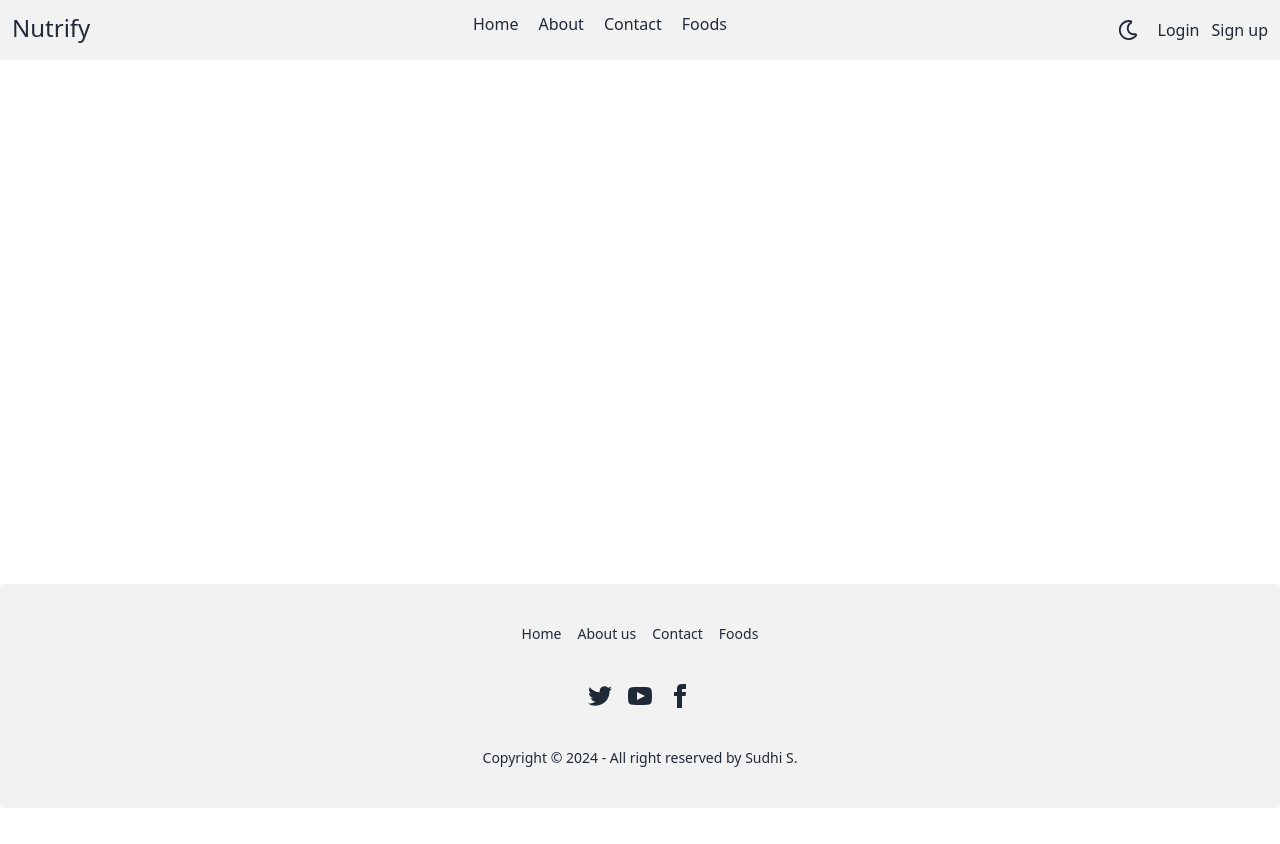
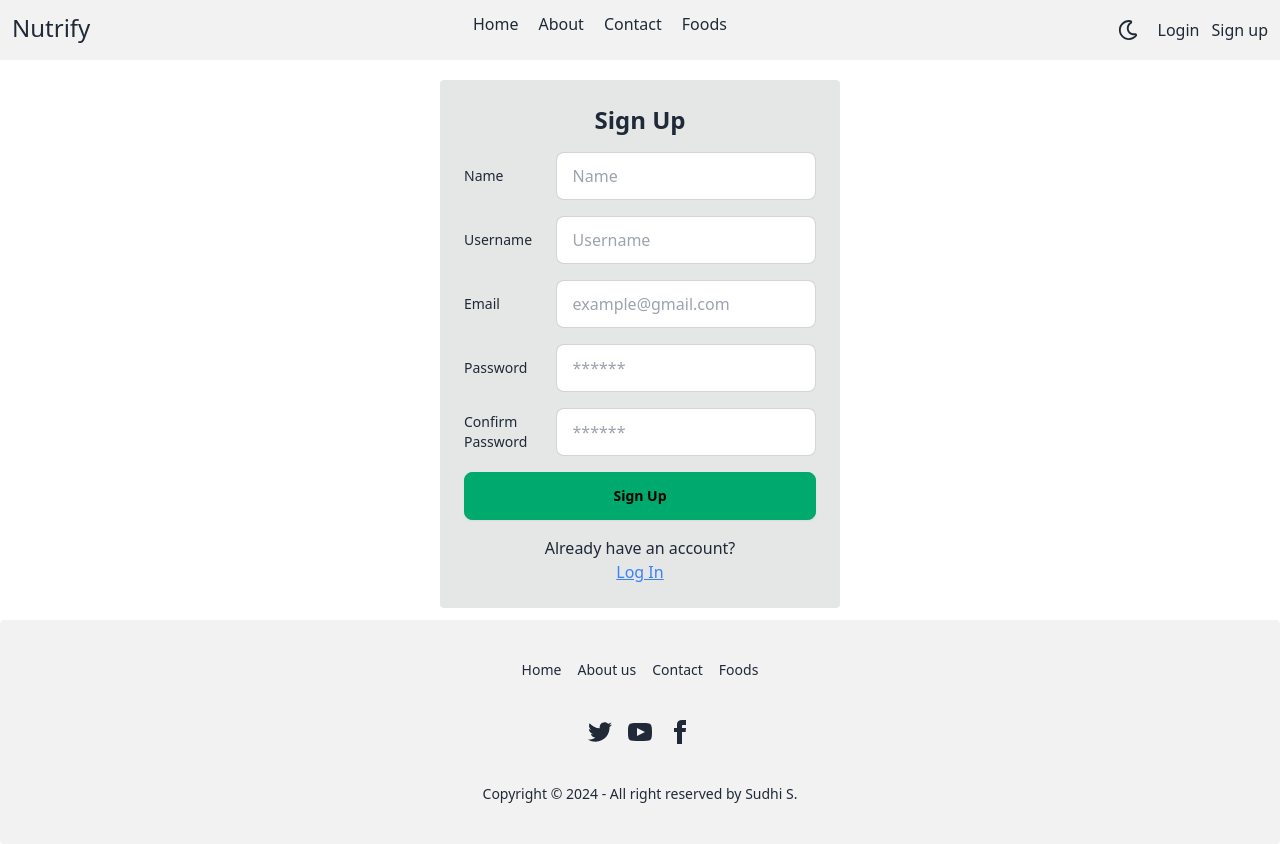
Before and after one commit to Sudhi-S-2003/Nutrify, a React (Vite) app in the folder frontend/: page /Signup in a window 1280 px wide. Before the commit the page ends 808 px from the top, so only its background shows below. Built offline with nearby package versions, Linux system fonts and the light colour scheme.

Commit message:
form design

```diff
--- a/frontend/src/Home/Navbar.jsx
+++ b/frontend/src/Home/Navbar.jsx
@@ -4,11 +4,17 @@ import { IoSunnyOutline } from "react-icons/io5";
 import { useState } from "react";
 import { Link } from 'react-router-dom'
 function Navbar() {
-  const [darkMode, setDarkMode] = useState(false);
+  const getInitialTheme = () => {
+    if (window.matchMedia("(prefers-color-scheme: dark)").matches) {
+      return "dark";
+    }
+    return "light";
+  };
+  const [darkMode, setDarkMode] = useState(getInitialTheme);
   const [isOpen, setIsOpen] = useState(false);
   const toggleTheme = () => {
-    const newTheme = darkMode ? 'light' : 'dark';
-    setDarkMode(!darkMode);
+    const newTheme = darkMode==="dark" ? 'light' : 'dark';
+    setDarkMode(newTheme);
     document.documentElement.setAttribute('data-theme', newTheme);
   };
   const toggleMenu = () => setIsOpen(!isOpen);
@@ -24,14 +30,14 @@ function Navbar() {
       </div>
       <div className="flex gap-3 items-center">
       <button onClick={toggleTheme} className="p-2">
-          {darkMode ? (
+          {darkMode === "dark"  ? (
             <IoSunnyOutline size={20} />
           ) : (
             <FaRegMoon size={20} />
           )}
         </button>
-        <button>Login</button>
-        <a href="">Sign up</a>
+       <Link to="/Login"> <button >Login</button></Link>
+        <Link to="/Signup">Sign up</Link>
         <button onClick={toggleMenu} className="sm:hidden p-2">
             {/* Add a hamburger icon here */}
             &#9776;
--- /dev/null
+++ b/frontend/src/Home/Page/Login.jsx
@@ -0,0 +1,29 @@
+import React from "react";
+import { Link } from "react-router-dom";
+
+function Login() {
+  return (
+    <div className="max-w-[400px] mx-auto p-6 bg-base-300 rounded">
+      <h2 className="text-2xl font-bold mb-4 text-center">Login</h2>
+      <div className="space-y-4">
+        <label className="flex flex-col sm:flex-row items-center gap-2 mb-3">
+          <span className="text-sm w-full sm:w-1/3">Username or Email</span>
+          <input type="text" className="input input-bordered w-full" placeholder="Username or Email" />
+        </label>
+        <label className="flex flex-col sm:flex-row items-center gap-2 mb-3">
+          <span className="text-sm w-full sm:w-1/3">Password</span>
+          <input type="password" className="input input-bordered w-full" placeholder="******" />
+        </label>
+      </div>
+      <button className="btn btn-success w-full mt-4">Login</button>
+      <div className="text-center mt-4">
+        <p>Don't have an account?</p>
+        <Link to="/Signup" className="text-blue-500 underline">
+          Sign Up
+        </Link>
+      </div>
+    </div>
+  );
+}
+
+export default Login;
--- /dev/null
+++ b/frontend/src/Home/Page/Signup.jsx
@@ -0,0 +1,42 @@
+import { Link } from 'react-router-dom'
+
+
+function Signup() {
+  return (
+    <div className="max-w-[400px] m-auto p-6 bg-base-300 rounded mb-3">
+      <h2 className="text-2xl font-bold mb-4 text-center">Sign Up</h2>
+      <div className="space-y-4">
+        <label className="flex flex-col sm:flex-row items-center gap-2 mb-3">
+          <span className="text-sm w-full sm:w-1/3">Name</span>
+          <input type="text" className="input input-bordered w-full" placeholder="Name" />
+        </label>
+        <label className="flex flex-col sm:flex-row items-center gap-2 mb-3">
+          <span className="text-sm w-full sm:w-1/3">Username</span>
+          <input type="text" className="input input-bordered w-full" placeholder="Username" />
+        </label>
+        <label className="flex flex-col sm:flex-row items-center gap-2 mb-3">
+          <span className="text-sm w-full sm:w-1/3">Email</span>
+          <input type="email" className="input input-bordered w-full" placeholder="example@gmail.com" />
+        </label>
+        <label className="flex flex-col sm:flex-row items-center gap-2 mb-3">
+          <span className="text-sm w-full sm:w-1/3">Password</span>
+          <input type="password" className="input input-bordered w-full" placeholder="******" />
+        </label>
+        <label className="flex flex-col sm:flex-row items-center gap-2 mb-3">
+          <span className="text-sm w-full sm:w-1/3">Confirm Password</span>
+          <input type="password" className="input input-bordered w-full" placeholder="******" />
+        </label>
+      </div>
+      <button className="btn btn-success w-full mt-4">Sign Up</button>
+      <div className="text-center mt-4">
+        <p>Already have an account?</p>
+        <Link to="/Login" className="text-blue-500 underline">
+          Log In
+        </Link>
+      </div>
+
+    </div>
+  );
+}
+
+export default Signup;
--- a/frontend/src/Routes/HomeRouter.jsx
+++ b/frontend/src/Routes/HomeRouter.jsx
@@ -5,6 +5,8 @@ import Navbar from '../Home/Navbar'
 import Footer from '../Home/Footer'
 import About from '../Home/Page/About'
 import Contact from '../Home/Contact'
+import Login from '../Home/Page/Login'
+import Signup from '../Home/Page/Signup'
 function HomeRouter() {
   return (
     <>
@@ -15,6 +17,10 @@ function HomeRouter() {
             <Route path="Contact" element={<Contact />} />
             <Route path="About" element={<About />} />
             <Route path="Foods" element={<Food />} />
+            <Route path="Login" element={<Login />} />
+            <Route path="Signup" element={<Signup/>} />
+
+
 
             <Route path='*'/>
         </Routes>
```
